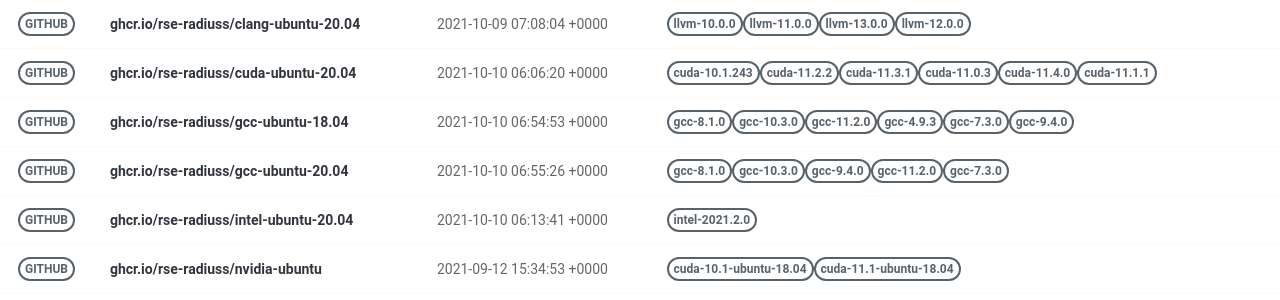
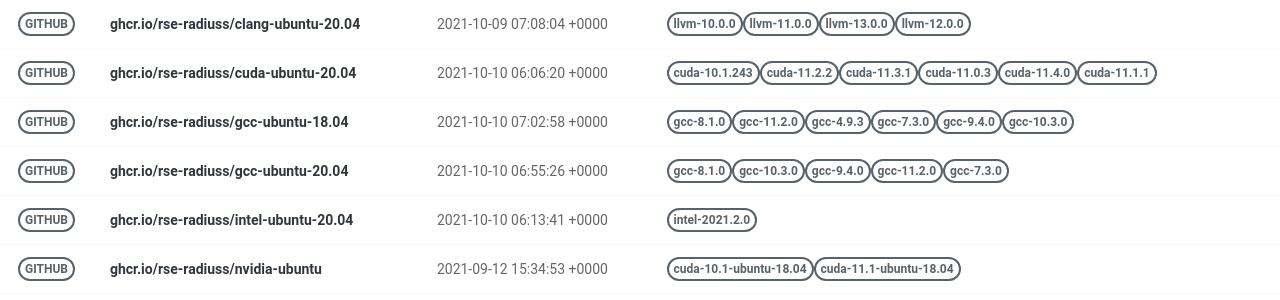
Before and after one commit to rse-ops/docker-images, a Jekyll site: the page built from pages/index.md, in a window 1280 px wide. Shown: the part 179-479 px from the top of the page. Built offline with Jekyll 4.4.1, drawn with Linux system fonts in a browser that asks for light colours; nearby versions of some CDN libraries.

Commit message:
Automated push to update library 2021-10-10

```diff
--- a/_library/ghcr.io-rse-radiuss-gcc-ubuntu-18.04.md
+++ b/_library/ghcr.io-rse-radiuss-gcc-ubuntu-18.04.md
@@ -1,7 +1,7 @@
 ---
 layout: container
 name: ghcr.io/rse-radiuss/gcc-ubuntu-18.04
-updated_at: 2021-10-10 06:54:53.562134
+updated_at: 2021-10-10 07:02:58.914712
 
 
 container_url: https://github.com/orgs/rse-radiuss/packages/container/package/gcc-ubuntu-18.04
```
Also changed, not shown: other parts of _library/ghcr.io-rse-radiuss-gcc-ubuntu-18.04.md (+3 -3 lines).
